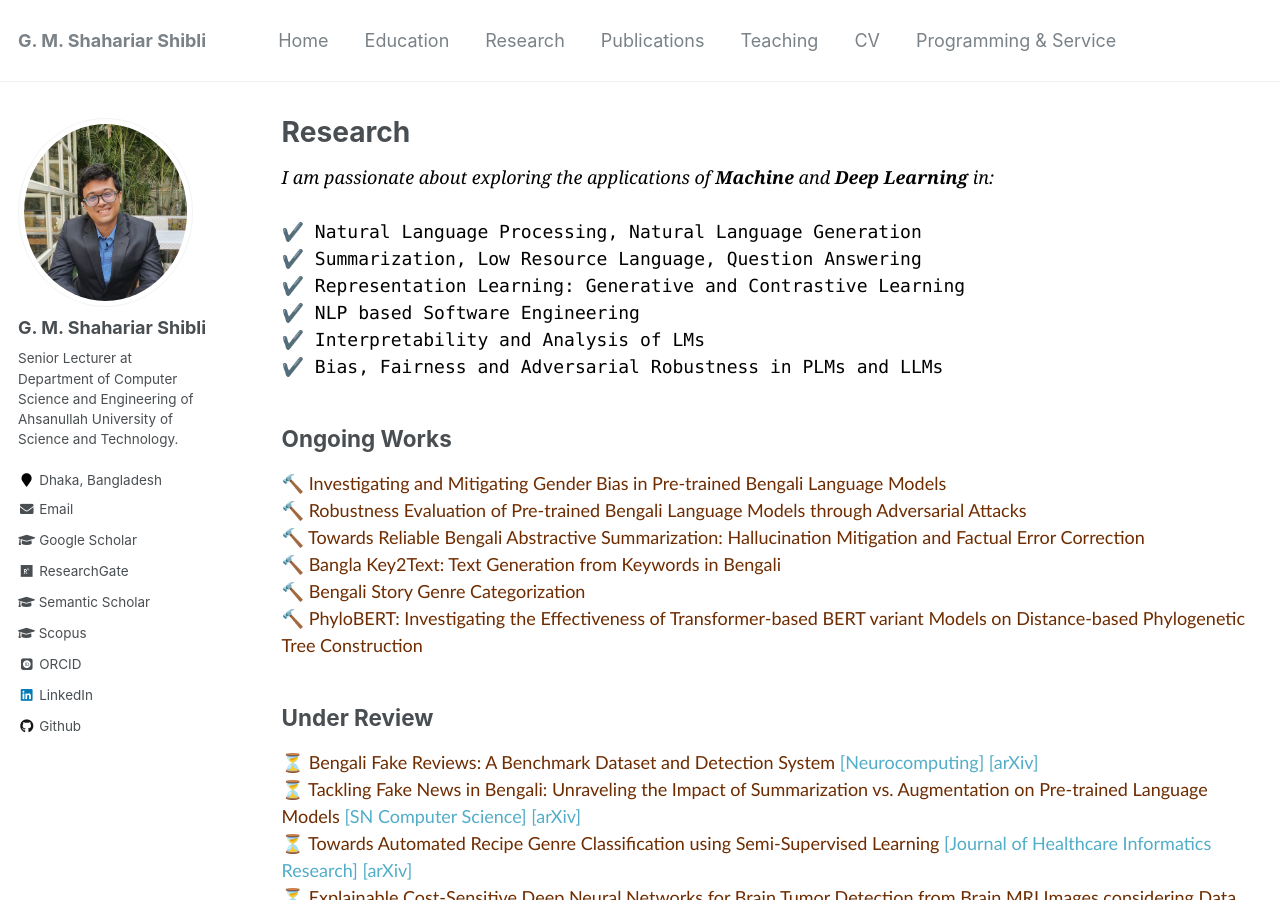
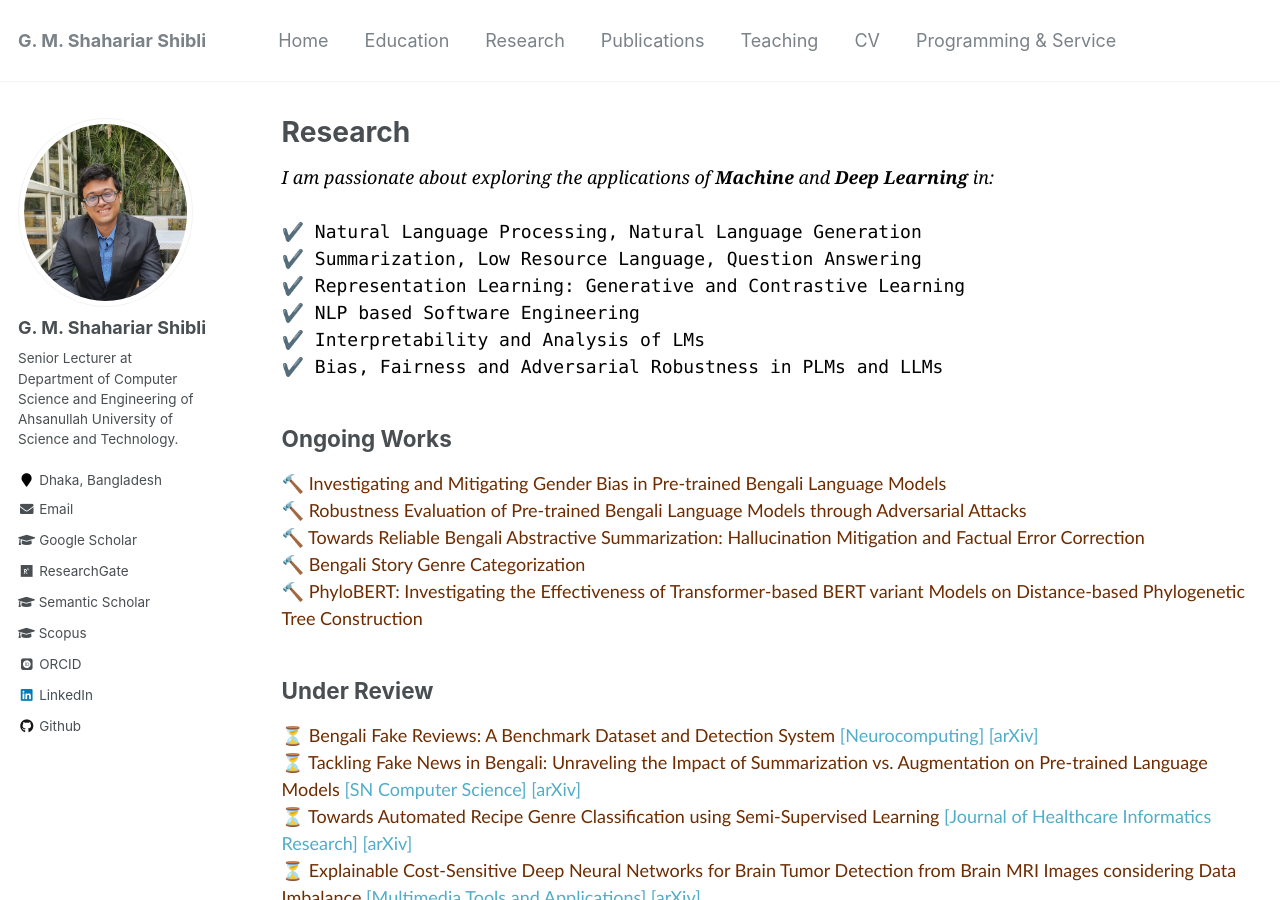
Before and after one commit to shahariar-shibli/shahariar-shibli.github.io, a Jekyll site: the page built from _pages/research.md, in a window 1280 px wide and 900 px high. Built offline with Jekyll 4.4.1, drawn with Linux system fonts in a browser that asks for light colours; some web fonts are replaced.

Commit message:
Update research.md

```diff
--- a/_pages/research.md
+++ b/_pages/research.md
@@ -21,7 +21,6 @@ author_profile: true
 🔨 <span style="color:#6E2C00">Investigating and Mitigating Gender Bias in Pre-trained Bengali Language Models</span><br/>
 🔨 <span style="color:#6E2C00">Robustness Evaluation of Pre-trained Bengali Language Models through Adversarial Attacks</span><br/>
 🔨 <span style="color:#6E2C00">Towards Reliable Bengali Abstractive Summarization: Hallucination Mitigation and Factual Error Correction</span><br/>
-🔨 <span style="color:#6E2C00">Bangla Key2Text: Text Generation from Keywords in Bengali</span><br/>
 🔨 <span style="color:#6E2C00">Bengali Story Genre Categorization</span><br/>
 🔨 <span style="color:#6E2C00">PhyloBERT: Investigating the Effectiveness of Transformer-based BERT variant Models on Distance-based Phylogenetic Tree Construction</span>
 </span>
```
